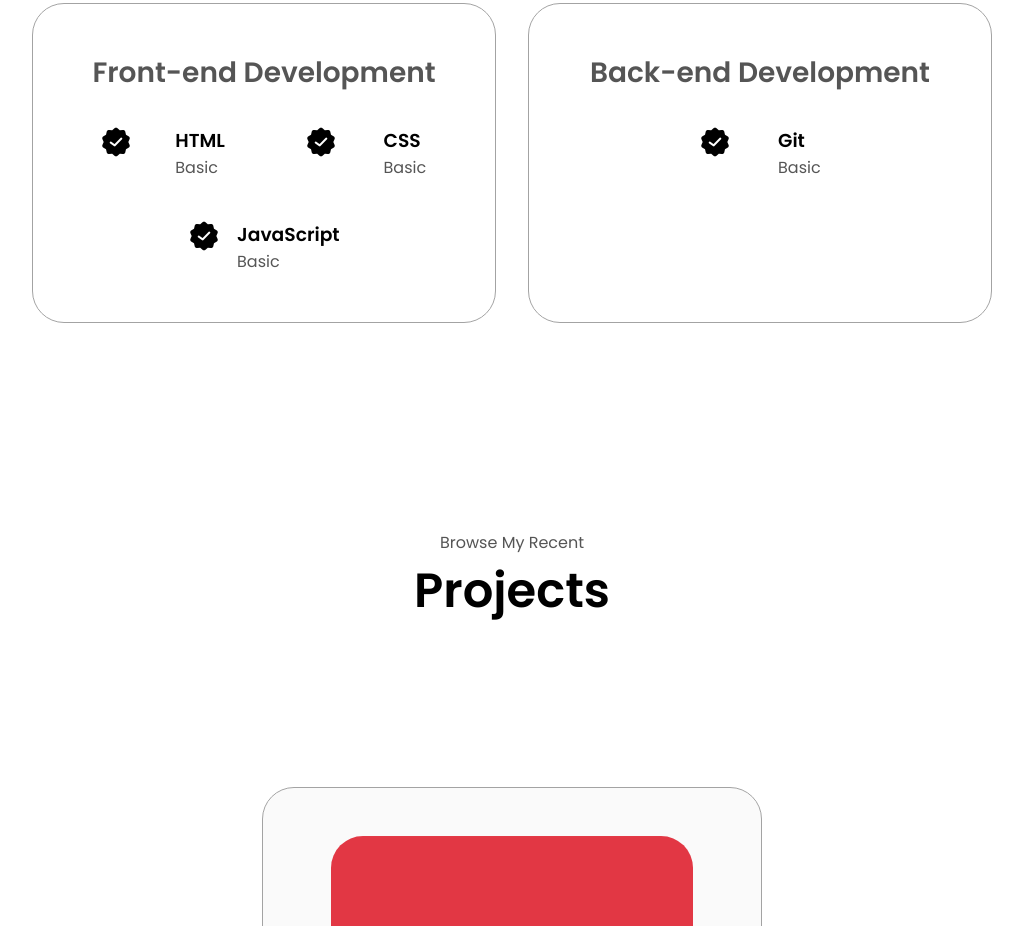
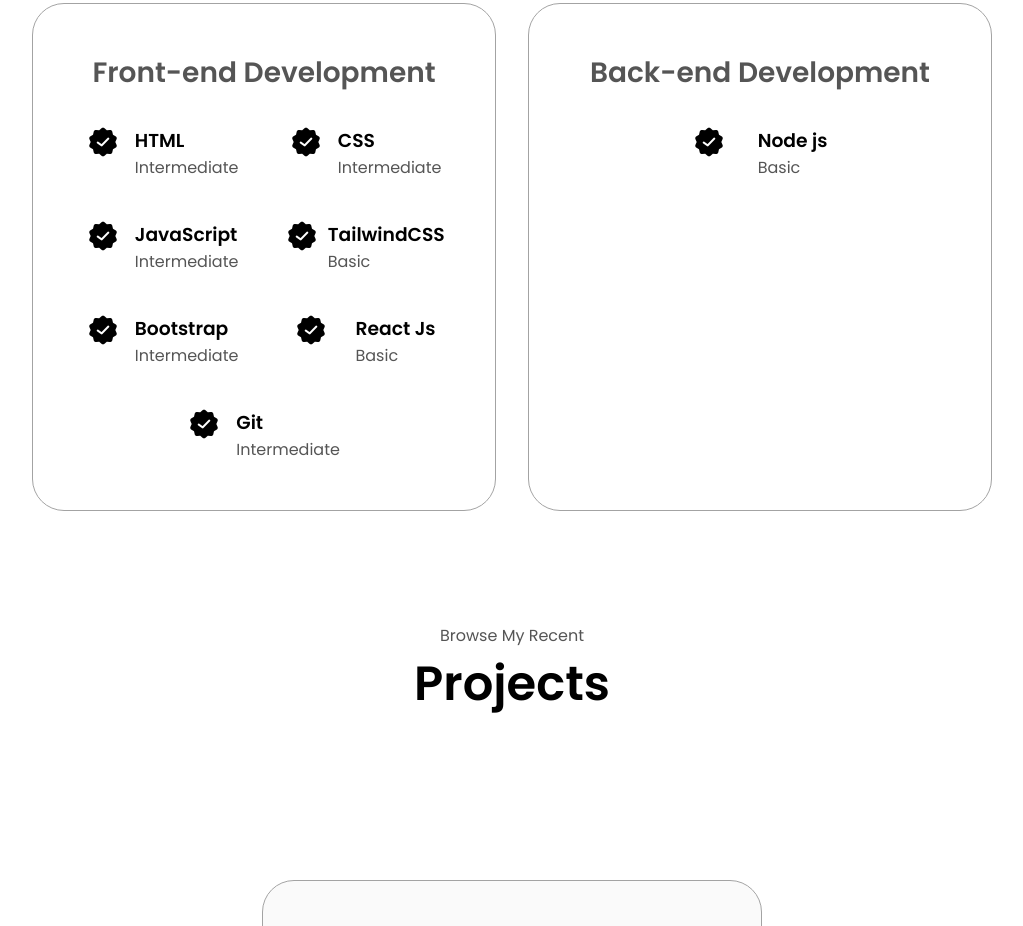
Before and after one commit to joyal35/JoyalJomonDeveloper, a plain HTML site: page index.html in a window 1280 px wide. Shown: the part 1934-2860 px from the top of the page, without its empty margins (128-1151 px from the left). Drawn offline with nearby package versions, Linux system fonts and the light colour scheme.

Commit message:
Add resume and update index.html

```diff
--- a/index.html
+++ b/index.html
@@ -57,7 +57,7 @@
         <div class="btn-container">
           <button
             class="btn btn-color2"
-            onclick="window.open('./assets/files/Joyal CV.pdf')"
+            onclick="window.open('./assets/files/Joyal Jomon.pdf')"
           >
             Download CV
           </button>
@@ -179,6 +179,39 @@
                 />
                 <div>
                   <h3>HTML</h3>
+                  <p>Intermediate</p>
+                </div>
+              </article>
+              <article>
+                <img
+                  src="./assets/icons/verify.png"
+                  alt="verification img"
+                  class="icon"
+                />
+                <div>
+                  <h3>CSS</h3>
+                  <p>Intermediate</p>
+                </div>
+              </article>
+              <article>
+                <img
+                  src="./assets/icons/verify.png"
+                  alt="verification img"
+                  class="icon"
+                />
+                <div>
+                  <h3>JavaScript</h3>
+                  <p>Intermediate</p>
+                </div>
+              </article>
+              <article>
+                <img
+                  src="./assets/icons/verify.png"
+                  alt="verification img"
+                  class="icon"
+                />
+                <div>
+                  <h3>TailwindCSS</h3>
                   <p>Basic</p>
                 </div>
               </article>
@@ -189,7 +222,18 @@
                   class="icon"
                 />
                 <div>
-                  <h3>CSS</h3>
+                  <h3>Bootstrap</h3>
+                  <p>Intermediate</p>
+                </div>
+              </article>
+              <article>
+                <img
+                  src="./assets/icons/verify.png"
+                  alt="verification img"
+                  class="icon"
+                />
+                <div>
+                  <h3>React Js</h3>
                   <p>Basic</p>
                 </div>
               </article>
@@ -200,8 +244,8 @@
                   class="icon"
                 />
                 <div>
-                  <h3>JavaScript</h3>
-                  <p>Basic</p>
+                  <h3>Git</h3>
+                  <p>Intermediate</p>
                 </div>
               </article>
             </div>
@@ -220,7 +264,7 @@
                   class="icon"
                 />
                 <div>
-                  <h3>Git</h3>
+                  <h3>Node js</h3>
                   <p>Basic</p>
                 </div>
               </article>
```
Also changed, not shown: 1 other file.
